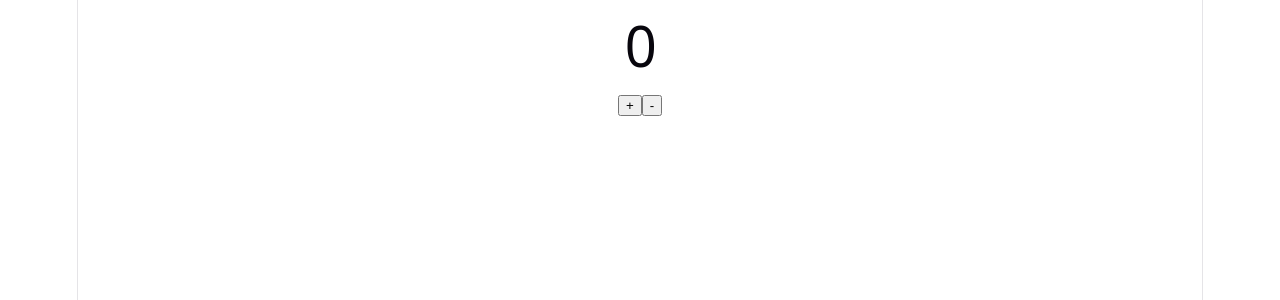
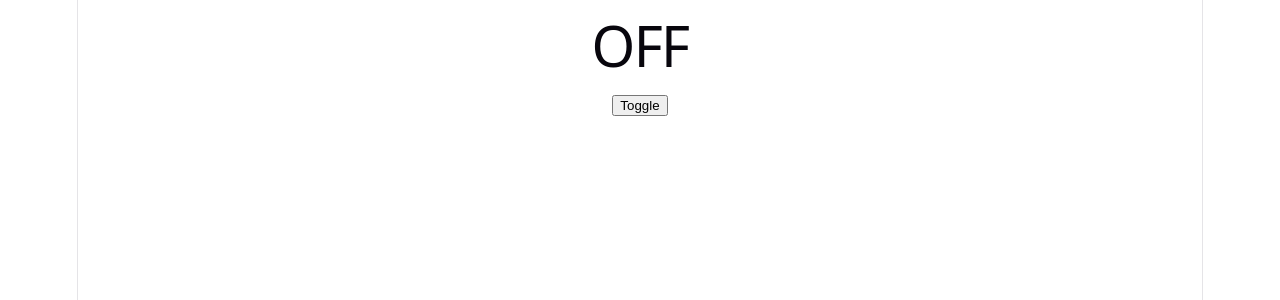
Before and after one commit to gayathrimp05/DailyStudy, a React (Vite) app in the folder frontend/Dailystudy/: page / in a window 1280 px wide. Shown: the top 300 px of the page. Built offline with nearby package versions, Linux system fonts and the light colour scheme.

Commit message:
included day04 file inside src folder

```diff
--- a/frontend/Dailystudy/src/App.jsx
+++ b/frontend/Dailystudy/src/App.jsx
@@ -1,16 +1,7 @@
-import { useState } from "react";
+import Day04 from "./day04";
 
 function App() {
-  const [count, setCount] = useState(0);
-
-  return (
-    <div>
-      <h1>{count}</h1>
-
-      <button onClick={() => setCount(count + 1)}>+</button>
-      <button onClick={() => setCount(count - 1)}>-</button>
-    </div>
-  );
+  return <Day04 />;
 }
 
 export default App;
--- /dev/null
+++ b/frontend/Dailystudy/src/day04.jsx
@@ -0,0 +1,18 @@
+import { useState } from "react";
+
+function App() {
+  const [isOn, setIsOn] = useState(false);
+
+  function toggle() {
+    setIsOn(!isOn);
+  }
+
+  return (
+    <div>
+      <h1>{isOn ? "ON" : "OFF"}</h1>
+      <button onClick={toggle}>Toggle</button>
+    </div>
+  );
+}
+
+export default App;
```
